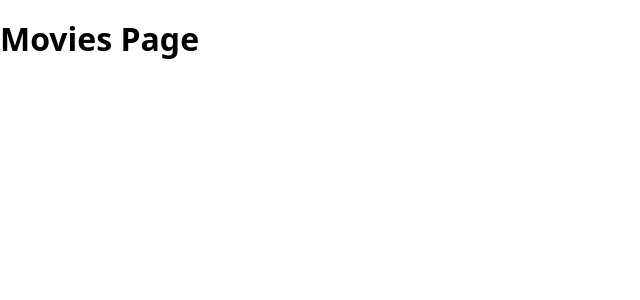
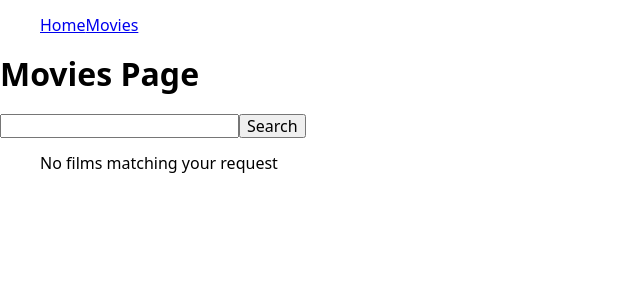
Before and after one commit to OlyaVerbetska/goit-react-hw-04-movies, a React (Create React App) app: page /movies in a window 1280 px wide. Shown: the top 300 px of the page, without its empty margins (0-640 px from the left). Built offline with nearby package versions, Linux system fonts and the light colour scheme; a web font is replaced by a local one.

Commit message:
create movies page

```diff
--- a/src/App.js
+++ b/src/App.js
@@ -1,8 +1,8 @@
-// import { Component } from 'react';
-import { Route } from 'react-router-dom';
+import { Route, NavLink, Switch } from 'react-router-dom';
 
 import Home from './views/Home';
 import Movies from './views/Movies';
+import NotFoundPage from './views/NotFound'
 
 import './styles.css';
 
@@ -10,8 +10,16 @@ import './styles.css';
 
 const App = () => (
   <>
+  <ul>
+    <NavLink to ="/">Home</NavLink>
+    <NavLink to ="/movies/">Movies</NavLink>
+    </ul>
+  <Switch>
   <Route exact path = "/" component = {Home}  />
   <Route path = "/movies" component = {Movies}  />
+  <Route exact path = '/goit-react-hw-04-movies' component = {Home}/>
+  <Route component = {NotFoundPage}/>
+  </Switch>
   </>
 )
 
--- a/src/views/Home.js
+++ b/src/views/Home.js
@@ -1,11 +1,10 @@
 import { Component } from 'react';
 import axios from 'axios';
 
-axios.baseUrl = 'https://api.themoviedb.org/3';
+//axios.baseUrl = 'https://api.themoviedb.org/3';
 //axios.defaults.headers.common['Authentication-Callback'] = 'Bearer 7ab96e660683d86731a9837125121184';
 
 const key = '7ab96e660683d86731a9837125121184';
-
 
 class Home extends Component {
   state = {
--- a/src/views/Movies.js
+++ b/src/views/Movies.js
@@ -1,4 +1,62 @@
+import { Component } from 'react';
+import axios from 'axios';
 
-const Movies = () => {return (<h1>Movies Page</h1>)}
+axios.baseUrl = 'https://api.themoviedb.org/3';
+const key = '7ab96e660683d86731a9837125121184';
+
+class Movies extends Component {
+  state = {
+    query: '',
+    movies: [],
+  };
+
+  changeInput = e => {
+    this.setState({ query: e.currentTarget.value });
+  };
+  handleFormSubmit = e => {
+    e.preventDefault();
+    console.log(this.state.query);
+    this.getMovies(this.state.query);
+    this.resetForm();
+  };
+
+  async getMovies(query) {
+    const response = await axios.get(
+      `https://api.themoviedb.org/3/search/movie?query=${query}&api_key=${key}`,
+    );
+    this.setState({
+      movies: [...response.data.results],
+    });
+  }
+  resetForm = () => {
+    this.setState({
+      query: '',
+    });
+  };
+
+  render() {
+    const { movies } = this.state;
+    return (
+      <div>
+        <h1>Movies Page</h1>
+        <form>
+          <input
+            type="text"
+            onChange={this.changeInput}
+            value={this.state.query}
+          ></input>
+          <button type="submit" onClick={this.handleFormSubmit}>
+            Search
+          </button>
+        </form>
+        <ul>
+          {movies.length > 0
+            ? movies.map(movie => <li key={movie.id}>{movie.title}</li>)
+            : 'No films matching your request'}
+        </ul>
+      </div>
+    );
+  }
+}
 
 export default Movies;
--- /dev/null
+++ b/src/views/NotFound.js
@@ -0,0 +1,5 @@
+const NotFoundPage = () => (
+    <h1>Such page doesn't exist</h1>
+    )
+
+export default NotFoundPage;
```
